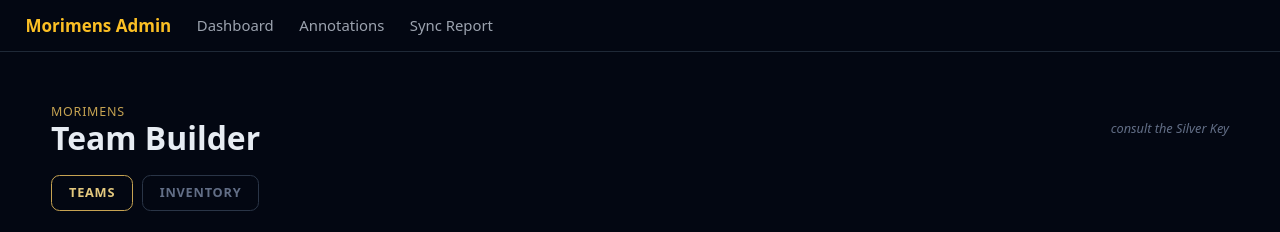
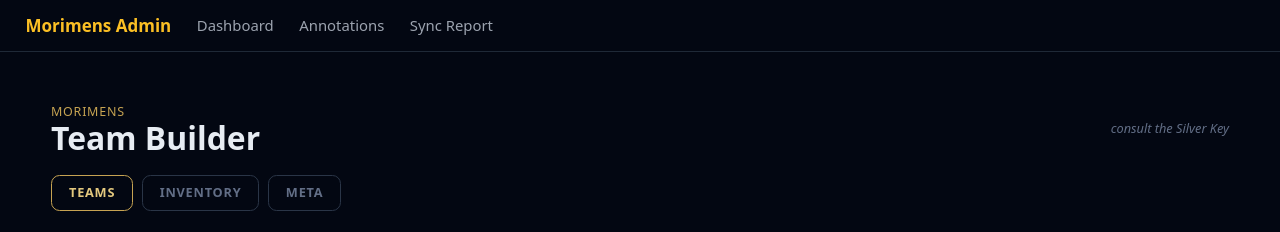
Before and after one commit to flinlabs/morimens-team-builder, a Next.js app: page /admin in a window 1280 px wide. Shown: the top 232 px of the page. Built offline with nearby package versions, Linux system fonts and the light colour scheme.

Commit message:
add Meta as a third top-level tab alongside Teams and Inventory

```diff
--- a/components/RosterBuilder.tsx
+++ b/components/RosterBuilder.tsx
@@ -1,6 +1,7 @@
 "use client";
 
 import { useEffect, useMemo, useRef, useState } from "react";
+import MetaPanel from "@/components/MetaPanel";
 import { useRosterStore } from "@/lib/store";
 import type { Realm, EnlightenSlot, CharacterAssignment, TeamRecommendation, UserRoster } from "@/lib/types";
 import type { GenerateResult } from "@/lib/generate";
@@ -586,7 +587,7 @@ export default function RosterBuilder({ catalog }: { catalog: Catalog }) {
   // Bumped every successful generation so the per-team boards remount with fresh state.
   const [genId, setGenId] = useState(0);
   // Top-level view: inventory customization vs team generation.
-  const [view, setView] = useState<"inventory" | "teams">("teams");
+  const [view, setView] = useState<"inventory" | "teams" | "meta">("teams");
 
   // --- Inventory backup (export / import) -----------------------------------
   const fileInputRef = useRef<HTMLInputElement>(null);
@@ -1079,7 +1080,8 @@ export default function RosterBuilder({ catalog }: { catalog: Catalog }) {
           [
             ["teams", "Teams"],
             ["inventory", "Inventory"],
-          ] as ["inventory" | "teams", string][]
+            ["meta", "Meta"],
+          ] as ["inventory" | "teams" | "meta", string][]
         ).map(([key, label]) => (
           <button
             key={key}
@@ -1620,6 +1622,24 @@ export default function RosterBuilder({ catalog }: { catalog: Catalog }) {
         </>
       )}
 
+      {view === "meta" && (
+        <MetaPanel
+          onOpenDetail={(id) => {
+            const a = catalog.awakeners.find((x) => x.id === id);
+            if (!a) return;
+            setDetail({
+              kind: "awakener",
+              id: a.id,
+              name: a.name,
+              realm: a.realm,
+              rarity: a.rarity,
+              isDivineRealm: a.isDivineRealm,
+              isLemurian: a.isLemurian,
+            });
+          }}
+        />
+      )}
+
       {detail && <DetailModal target={detail} onClose={() => setDetail(null)} />}
     </main>
   );
```
